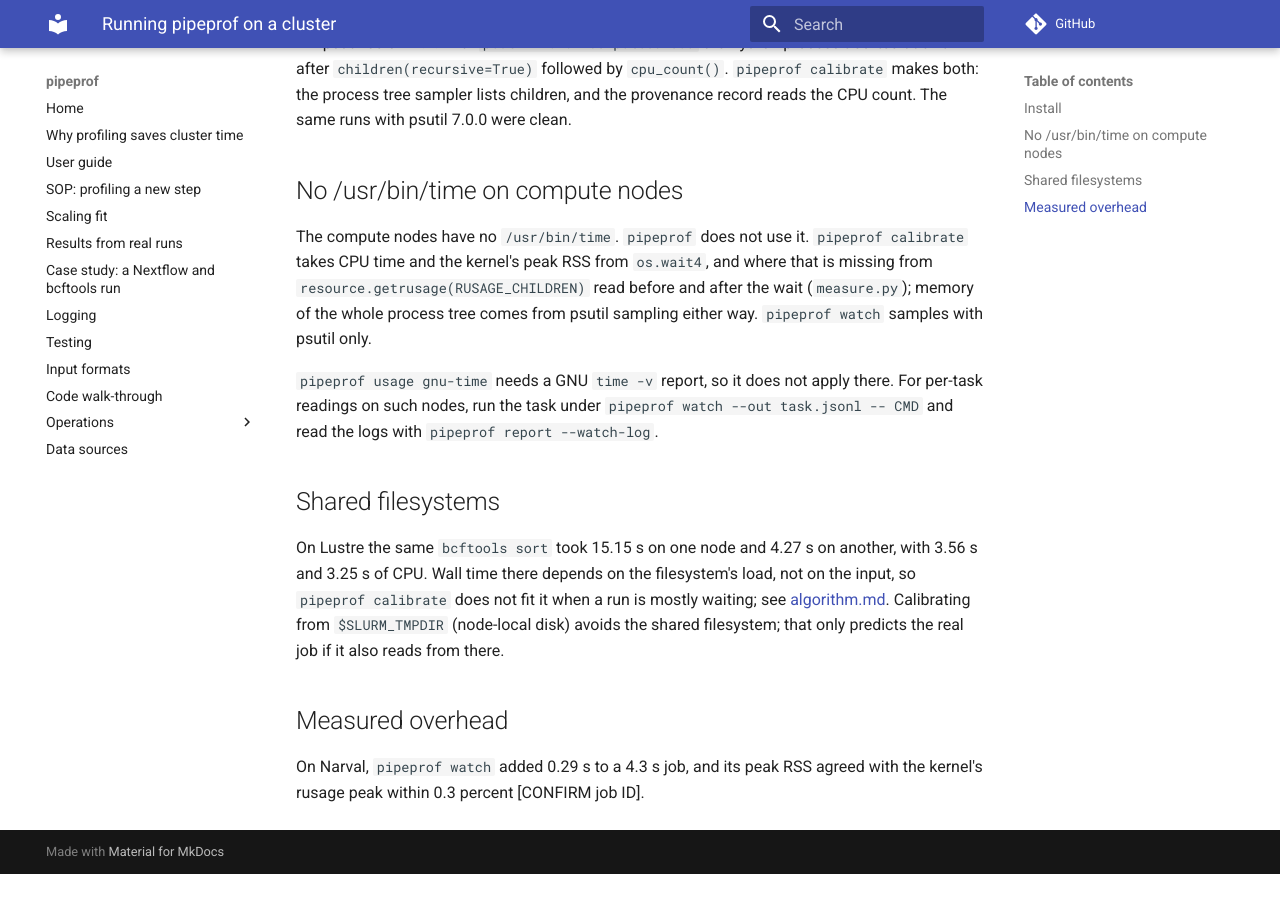
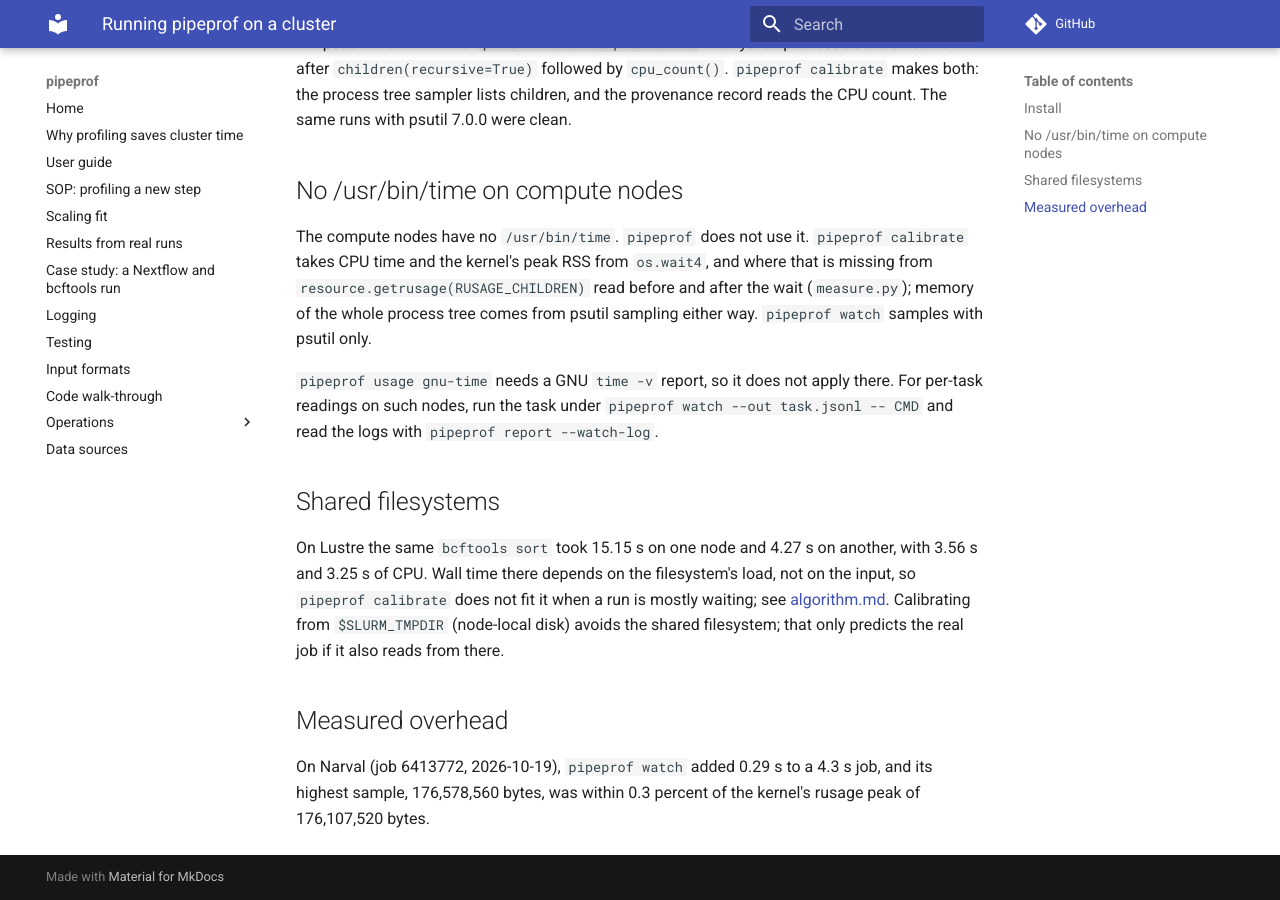
Before and after one commit to Daneshpajouh/pipeprof, an MkDocs documentation site: the page built from docs/clusters.md, in a window 1280 px wide and 900 px high, scrolled down 624 px. Built offline with MkDocs 1.6.1 and Material for MkDocs 9.7.7, drawn with Linux system fonts in a browser that asks for light colours; comment, search, counter and statistics services are not loaded; before the commit the page ends 1498 px from its top, so only the background shows below that.

Commit message:
Name the Narval job behind the watch overhead figures

```diff
--- a/docs/clusters.md
+++ b/docs/clusters.md
@@ -56,5 +56,6 @@ only predicts the real job if it also reads from there.
 
 ## Measured overhead
 
-On Narval, `pipeprof watch` added 0.29 s to a 4.3 s job, and its peak RSS agreed
-with the kernel's rusage peak within 0.3 percent [CONFIRM job ID].
+On Narval (job 6413772, 2026-10-19), `pipeprof watch` added 0.29 s to a 4.3 s
+job, and its highest sample, 176,578,560 bytes, was within 0.3 percent of the
+kernel's rusage peak of 176,107,520 bytes.
```
Also changed, not shown: docs/case_study_nextflow_vcf_chain.md (+1 -1 lines).
